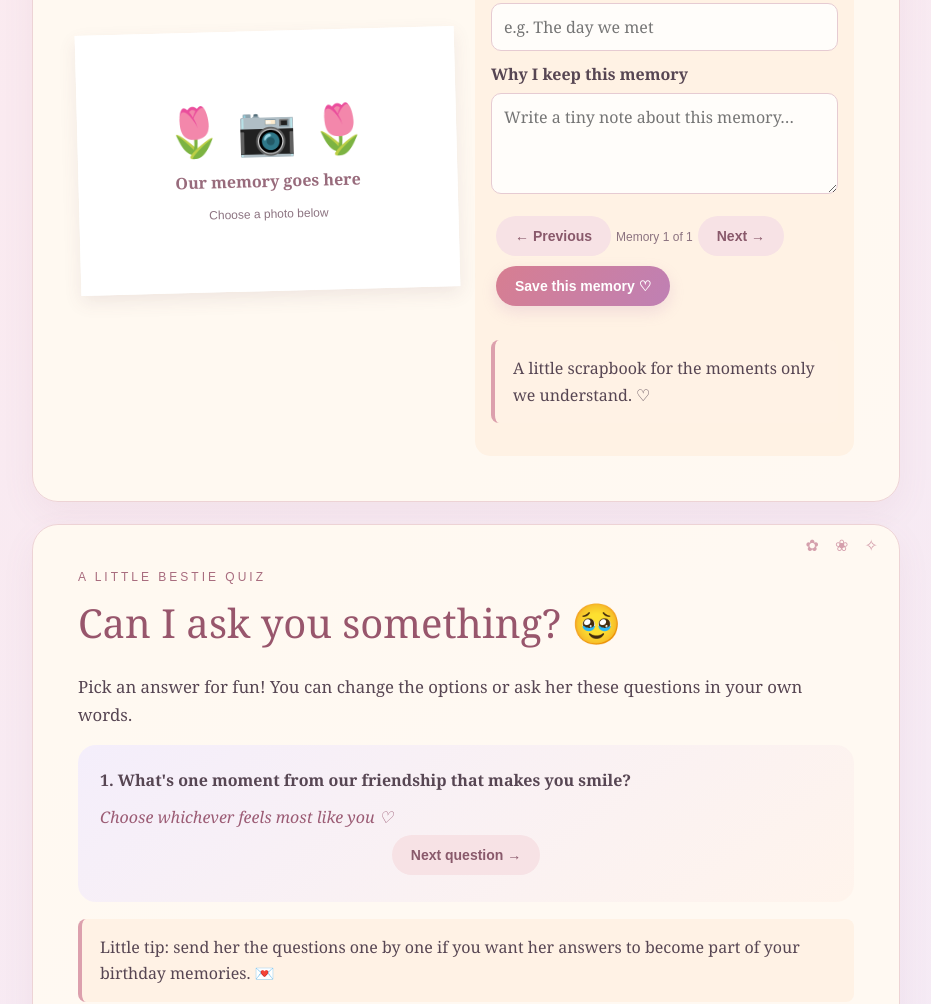
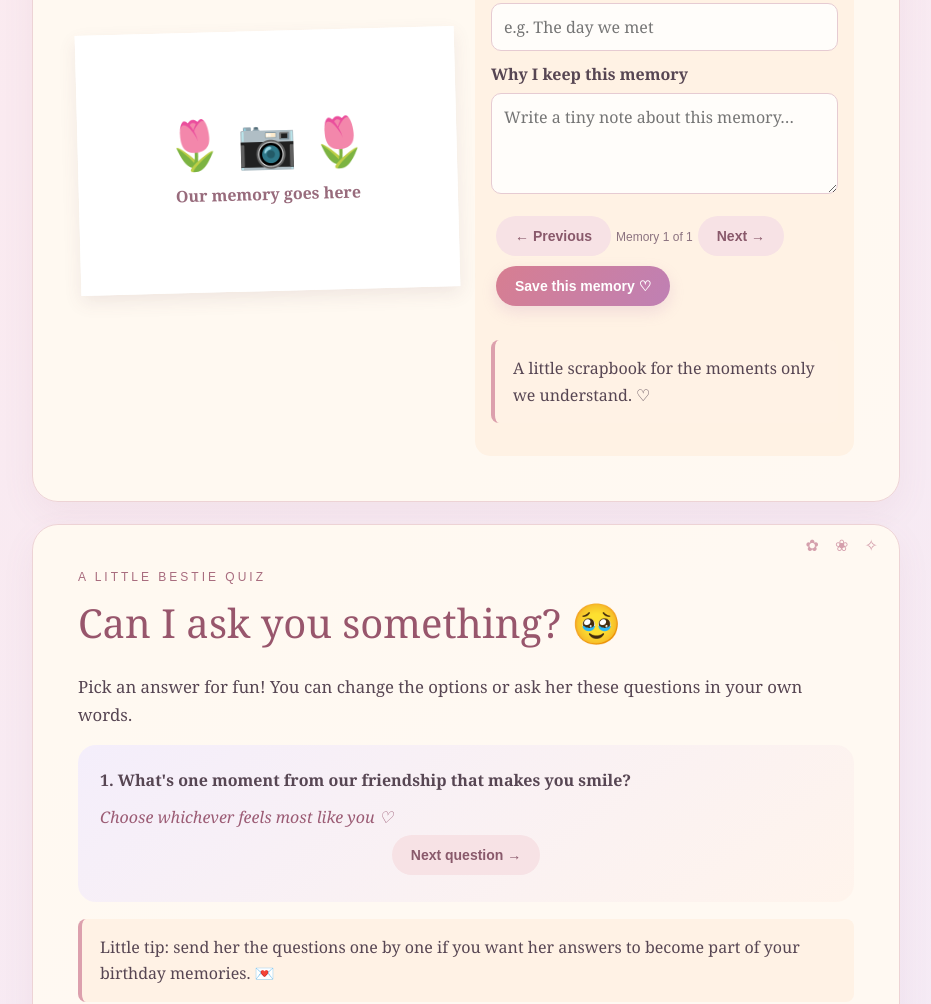
Before and after one commit to riyakardam444-cell/Birthday-surprise-, a plain HTML site: page index.html in a window 1280 px wide. Shown: the part 2942-3946 px from the top of the page, without its empty margins (174-1105 px from the left). Drawn offline with Linux system fonts and the light colour scheme.

Commit message:
Update index.html

```diff
--- a/index.html
+++ b/index.html
@@ -26,7 +26,7 @@ button,.btn{border:0;background:linear-gradient(120deg,#d77e91,#bf80b4);color:wh
 
 <section id="reasons"><div class="eyebrow">Three little truths</div><h2>Why you're so special to me 🌸</h2><div class="grid"><div class="tile"><strong>01 · You feel like home</strong>You make me feel safe enough to be myself, share my secrets, and talk about things I don't usually say out loud. That's a rare kind of comfort.</div><div class="tile"><strong>02 · Our bond is precious</strong>In one year, we went from complete strangers to people who know little pieces of each other's hearts. I'll always treasure the trust we've built.</div><div class="tile"><strong>03 · I'm glad you exist</strong>Your birthday feels like a festival because the world gave me someone I'm so lucky to call my friend. Your existence makes my world a little brighter.</div></div></section>
 
-<section id="memories"><div class="eyebrow">Your own little scrapbook</div><h2>Our memories 📸</h2><p></p><div class="photo-stage"><div class="photo-frame" id="photoFrame"><div class="photo-placeholder" id="photoPlaceholder"><div style="font-size:3rem">🌷 📷 🌷</div><strong>Our memory goes here</strong><p class="small">Choose a photo below</p></div><img id="memoryImage" class="hidden" alt="Your selected friendship memory"></div><div class="photo-meta"><label for="memoryDate"><strong>Memory date</strong></label><input id="memoryDate" type="text" placeholder="e.g. 13 October 2025"><label for="memoryTitle"><strong>Little title</strong></label><input id="memoryTitle" type="text" placeholder="e.g. The day we met"><label for="memoryText"><strong>Why I keep this memory</strong></label><textarea id="memoryText" rows="3" placeholder="Write a tiny note about this memory…"></textarea><div class="small"><button class="soft" onclick="prevMemory()">← Previous</button><span id="memoryCount">Memory 1 of 1</span><button class="soft" onclick="nextMemory()">Next →</button><button onclick="saveMemory()">Save this memory ♡</button></div><div class="dots" id="dots"></div><div class="note" id="memorySaved">A little scrapbook for the moments only we understand. ♡</div></section>
+<section id="memories"><div class="eyebrow">Your own little scrapbook</div><h2>Our memories 📸</h2><p></p><div class="photo-stage"><div class="photo-frame" id="photoFrame"><div class="photo-placeholder" id="photoPlaceholder"><div style="font-size:3rem">🌷 📷 🌷</div><strong>Our memory goes here</strong><p class="small"></div><img id="memoryImage" class="hidden" alt="Your selected friendship memory"></div><div class="photo-meta"><label for="memoryDate"><strong>Memory date</strong></label><input id="memoryDate" type="text" placeholder="e.g. 13 October 2025"><label for="memoryTitle"><strong>Little title</strong></label><input id="memoryTitle" type="text" placeholder="e.g. The day we met"><label for="memoryText"><strong>Why I keep this memory</strong></label><textarea id="memoryText" rows="3" placeholder="Write a tiny note about this memory…"></textarea><div class="small"><button class="soft" onclick="prevMemory()">← Previous</button><span id="memoryCount">Memory 1 of 1</span><button class="soft" onclick="nextMemory()">Next →</button><button onclick="saveMemory()">Save this memory ♡</button></div><div class="dots" id="dots"></div><div class="note" id="memorySaved">A little scrapbook for the moments only we understand. ♡</div></section>
 
 <section id="questions"><div class="eyebrow">A little bestie quiz</div><h2>Can I ask you something? 🥹</h2><p>Pick an answer for fun! You can change the options or ask her these questions in your own words.</p><div class="question-box"><strong id="questionTitle">1. What's one moment from our friendship that makes you smile?</strong><div class="options" id="questionOptions"></div><div class="answer" id="questionAnswer" aria-live="polite">Choose whichever feels most like you ♡</div><div style="text-align:center"><button class="soft" onclick="nextQuestion()">Next question →</button></div></div><div class="note">Little tip: send her the questions one by one if you want her answers to become part of your birthday memories. 💌</div></section>
 
```
